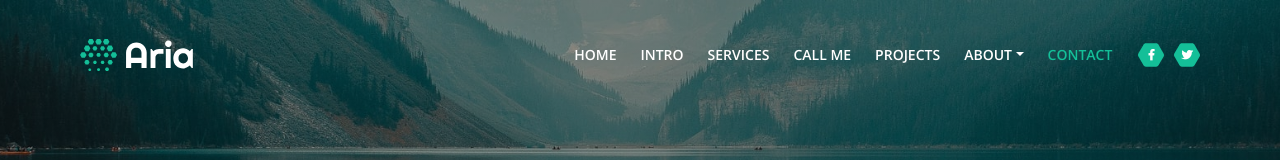
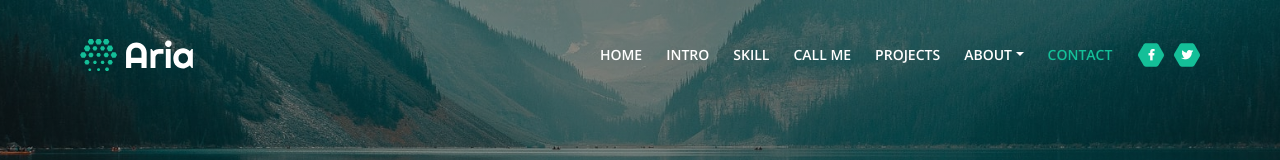
Before and after one commit to salgilbarana/ychcom, a plain HTML site: page index.html in a window 1280 px wide. Shown: the top 160 px of the page. Drawn offline with nearby package versions, Linux system fonts and the light colour scheme.

Commit message:
메뉴수정

```diff
--- a/index.html
+++ b/index.html
@@ -8,7 +8,7 @@
     <meta name="description" content="Aria is a business focused HTML landing page template built with Bootstrap to help you create lead generation websites for companies and their services.">
     <meta name="author" content="Inovatik">
 
-    <!-- OG Meta Tags to improve the way the post looks when you share the page on LinkedIn, Facebook, Google+ -->
+    <!-- OG Meta Tags to improve the way the postㄹ looks when you share the page on LinkedIn, Facebook, Google+ -->
 	<meta property="og:site_name" content="" /> <!-- website name -->
 	<meta property="og:site" content="" /> <!-- website link -->
 	<meta property="og:title" content=""/> <!-- title shown in the actual shared post -->
@@ -69,7 +69,7 @@
                     <a class="nav-link page-scroll" href="#intro">INTRO</a>
                 </li>
                 <li class="nav-item">
-                    <a class="nav-link page-scroll" href="#services">SERVICES</a>
+                    <a class="nav-link page-scroll" href="#services">SKILL</a>
                 </li>
                 <li class="nav-item">
                     <a class="nav-link page-scroll" href="#callMe">CALL ME</a>
```
